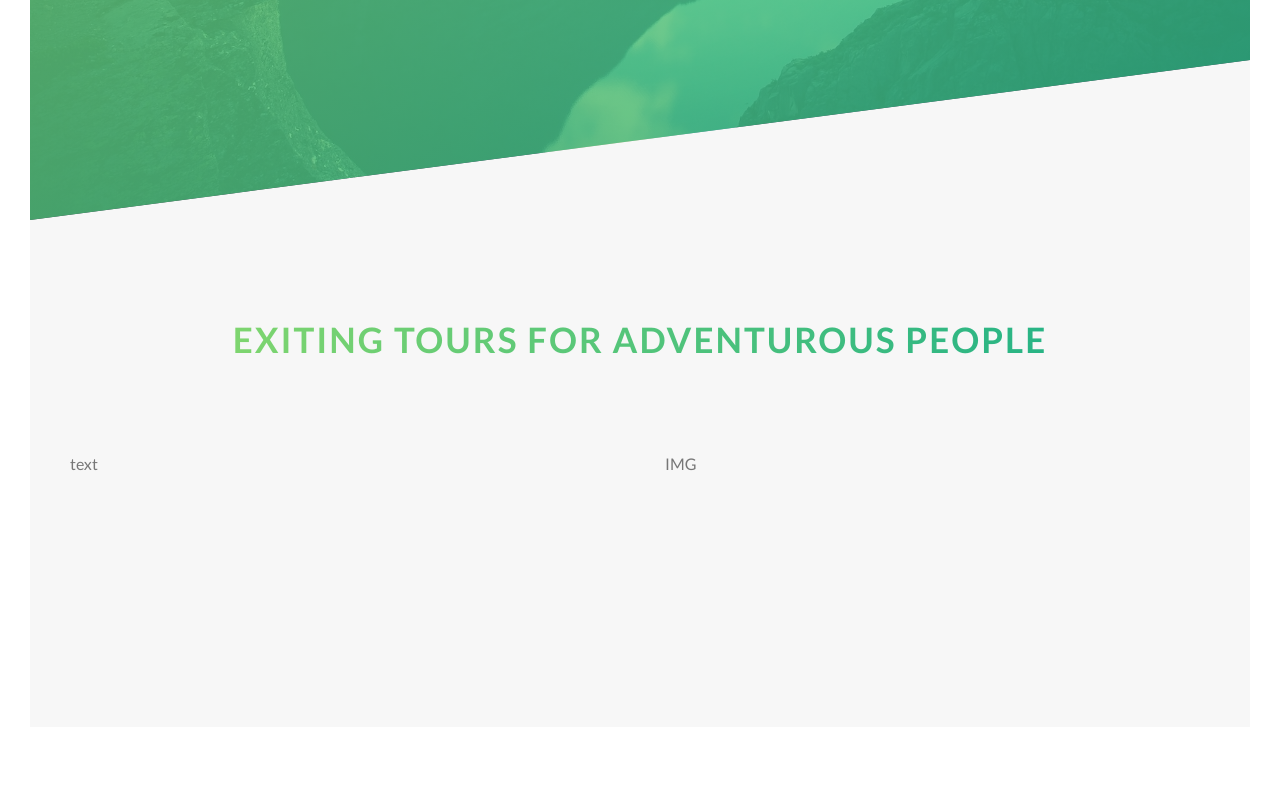
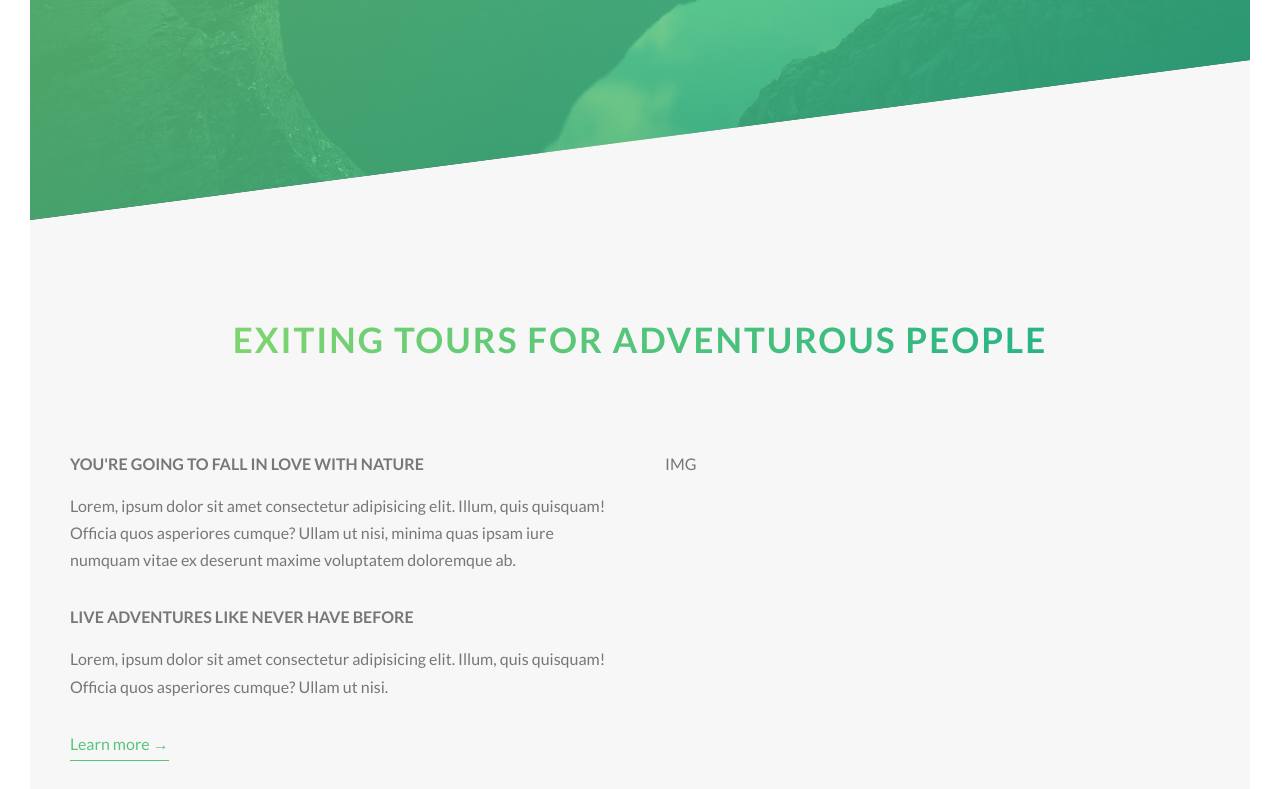
Before and after one commit to nnicolopez/advanced-css-course-NATOURS, a website: page index.html in a window 1280 px wide. Shown: the part 570-1359 px from the top of the page. Before the commit the page ends 1327 px from the top, so only its background shows below. Drawn offline with Linux system fonts and the light colour scheme.

Commit message:
Style left column of the about section

```diff
--- a/index.html
+++ b/index.html
@@ -30,7 +30,7 @@
 
         <main>
             <section class="section-about">
-                <div class="u-center-text u-margin-bottom-8">
+                <div class="u-center-text u-margin-bottom-big">
                     <h2 class="heading-secondary">
                         Exiting tours for adventurous people
                     </h2>
@@ -38,7 +38,17 @@
 
                 <div class="row">
                     <div class="col-1-of-2">
-                        text
+                        <h3 class="heading-tertiary u-margin-bottom-small">You're going to fall in love with nature</h3>
+                        <p class="paragraph">
+                            Lorem, ipsum dolor sit amet consectetur adipisicing elit. Illum, quis quisquam! Officia quos asperiores cumque? Ullam ut nisi, minima quas ipsam iure numquam vitae ex deserunt maxime voluptatem doloremque ab.
+                        </p>
+
+                        <h3 class="heading-tertiary u-margin-bottom-small">Live adventures like never have before</h3>
+                        <p class="paragraph">
+                            Lorem, ipsum dolor sit amet consectetur adipisicing elit. Illum, quis quisquam! Officia quos asperiores cumque? Ullam ut nisi.
+                        </p>
+
+                        <a href="#" class="btn-text">Learn more &rarr;</a>
                     </div>
                     <div class="col-1-of-2">
                         IMG
--- a/sass/abstracts/_variables.scss
+++ b/sass/abstracts/_variables.scss
@@ -13,3 +13,6 @@ $color-black: #000;
 $grid-width: 114rem;
 $gutter-vertical: 8rem;
 $gutter-horizontal: 5rem;
+
+//FONT
+$font-size-default: 1.6rem;
--- a/sass/base/_typography.scss
+++ b/sass/base/_typography.scss
@@ -1,7 +1,7 @@
 body {
     font-family: "Lato", sans-serif;
     font-weight: 400;
-    font-size: 1.6rem;
+    font-size: $font-size-default;
     line-height: 1.7;
     color: $color-grey-dark;
     padding: 3rem;
@@ -49,3 +49,17 @@ body {
         text-shadow: .5rem 1rem 2rem rgba($color-black, .2);
     }
 }
+
+.heading-tertiary {
+    font-size: $font-size-default;
+    font-weight: 700;
+    text-transform: uppercase
+}
+
+.paragraph {
+    font-size: $font-size-default;
+
+    &:not(:last-child) {
+        margin-bottom: 3rem;
+    }
+}
--- a/sass/base/_utils.scss
+++ b/sass/base/_utils.scss
@@ -1,3 +1,7 @@
 .u-center-text { text-align: center; }
 
-.u-margin-bottom-8 { margin-bottom: 8rem; }
+.u-margin-bottom-small { margin-bottom: 1.5rem; }
+
+.u-margin-bottom-medium { margin-bottom: 4rem; }
+
+.u-margin-bottom-big { margin-bottom: 8rem; }
--- a/sass/components/_button.scss
+++ b/sass/components/_button.scss
@@ -9,6 +9,7 @@
         border-radius: 10rem;
         transition: all .2s;
         position: relative;
+        font-size: $font-size-default;
     }
 
     &:hover {
@@ -53,3 +54,28 @@
         animation-fill-mode: backwards;
     }
 }
+
+.btn-text {
+    &:link,
+    &:visited {
+        font-size: $font-size-default;
+        color: $color-primary;
+        display: inline-block;
+        text-decoration: none;
+        border-bottom: 1px solid $color-primary;
+        padding-bottom: 3px;
+        transition: all .2s;
+    }
+
+    &:hover {
+        background-color: $color-primary;
+        color: $color-white;
+        box-shadow: 0 1rem 2rem rgba($color-black, .15);
+        transform: translateY(-2px);
+    }
+
+    &:active {
+        box-shadow: 0 1rem 2rem rgba($color-black, .15);
+        transform: translateY(0);
+    }
+}
```
Also changed, not shown: css/style.css.
